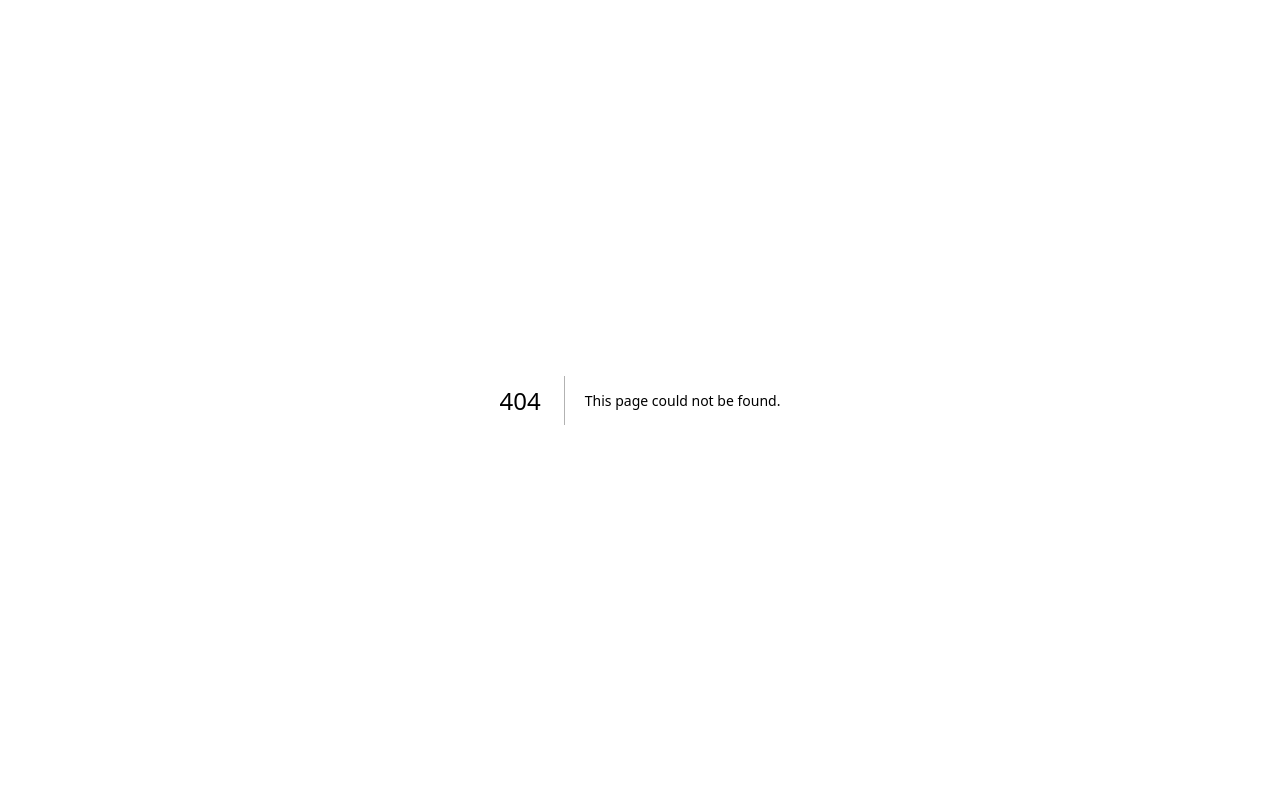
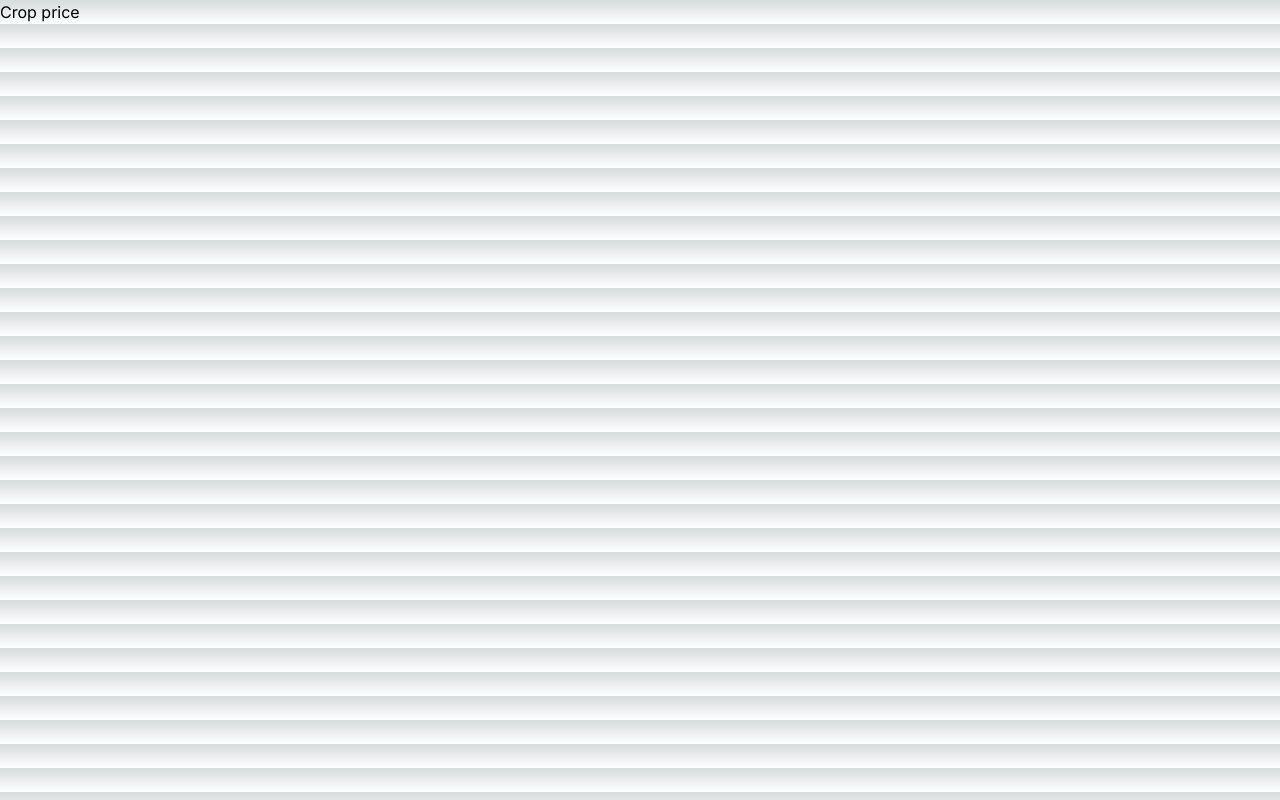
Before and after one commit to harsh-hirani/AgriWatch, a Next.js app: page /cropprice in a window 1280 px wide. Before the commit this address had no page. Built offline with nearby package versions, Linux system fonts and the light colour scheme.

Commit message:
intial back

```diff
--- /dev/null
+++ b/app/cropprice/page.js
@@ -0,0 +1,3 @@
+export default function page(){
+    return <h1>Crop price</h1>
+}
--- /dev/null
+++ b/app/news/page.js
@@ -0,0 +1,3 @@
+export default function page(){
+    return <h1>news</h1>
+}
--- a/app/page.js
+++ b/app/page.js
@@ -1,4 +1,4 @@
-import Image from "next/image";
+
 import Index from "@/components/pages/index";
 export default function Home() {
   const ser = async(data)=>{
```
